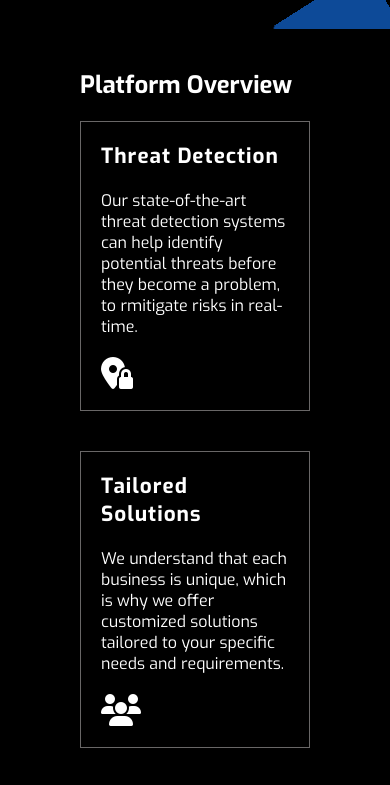
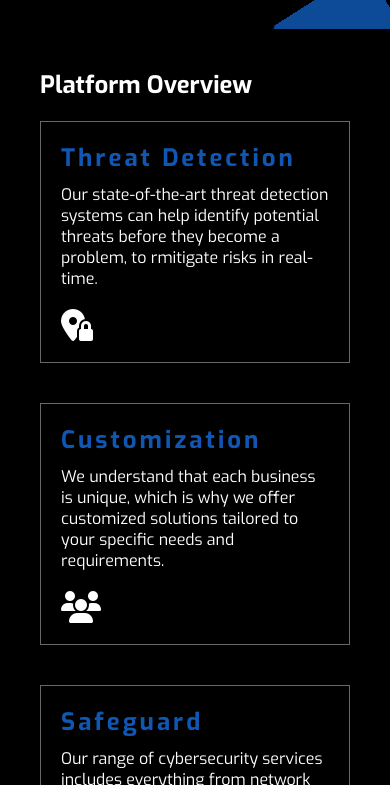
Before and after one commit to ngillca/Guardify, a plain HTML site: page index.html in a window 390 px wide. Shown: the part 815-1600 px from the top of the page. Drawn offline with Linux system fonts and the light colour scheme.

Commit message:
Updating card design.

```diff
--- a/css/styles.css
+++ b/css/styles.css
@@ -224,6 +224,13 @@ nav {
   margin: 20px;
 }
 
+.section-card h3 {
+  color: rgb(16, 87, 180);
+  font-size: 1.5em;
+  letter-spacing: 3px;
+  padding-bottom: 10px;
+}
+
 .card-text {
   font-display: flex;
   flex: 1 0 auto;
@@ -234,11 +241,7 @@ nav {
   font-size: 2em;
   padding-top: 20px;
 }
-.section-card h3 {
-  font-size: 1.3em;
-  letter-spacing: 1px;
-  padding-bottom: 20px;
-}
+
 /* Animation */
 @keyframes animate {
   0% {
@@ -324,5 +327,10 @@ nav {
 
   .section-container {
     flex-direction: column;
+    margin: 0 20px;
+  }
+
+  #section-header {
+    margin-left: 40px;
   }
 }
--- a/index.html
+++ b/index.html
@@ -67,7 +67,7 @@
         </div>
 
         <div class="section-card">
-          <h3>Tailored Solutions</h3>
+          <h3>Customization</h3>
           <p class="card-text">We understand that each business is unique, which is why we offer customized solutions tailored to your specific needs and requirements.</p>
           <div class="icon-container">
             <i class="fa-solid fa-users"></i>
```
